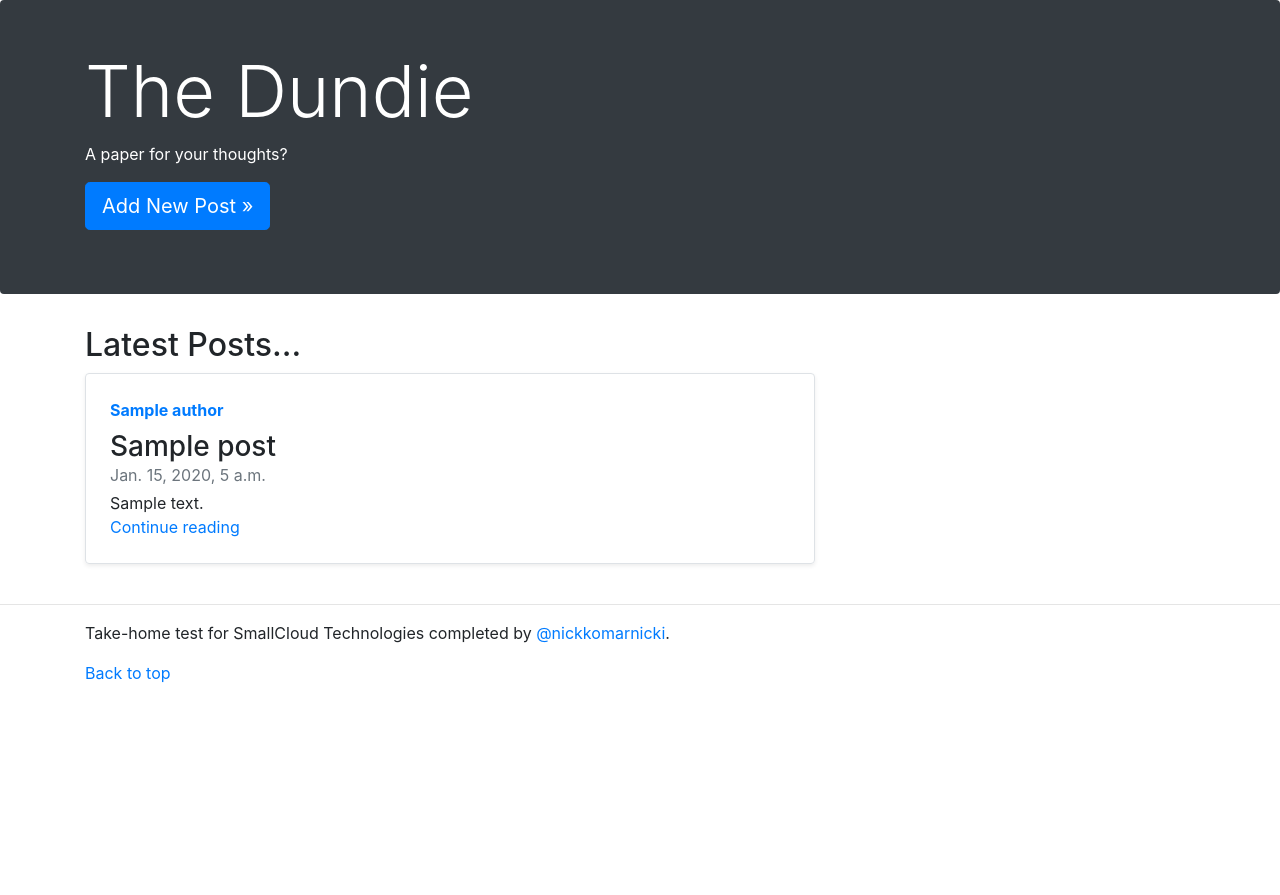
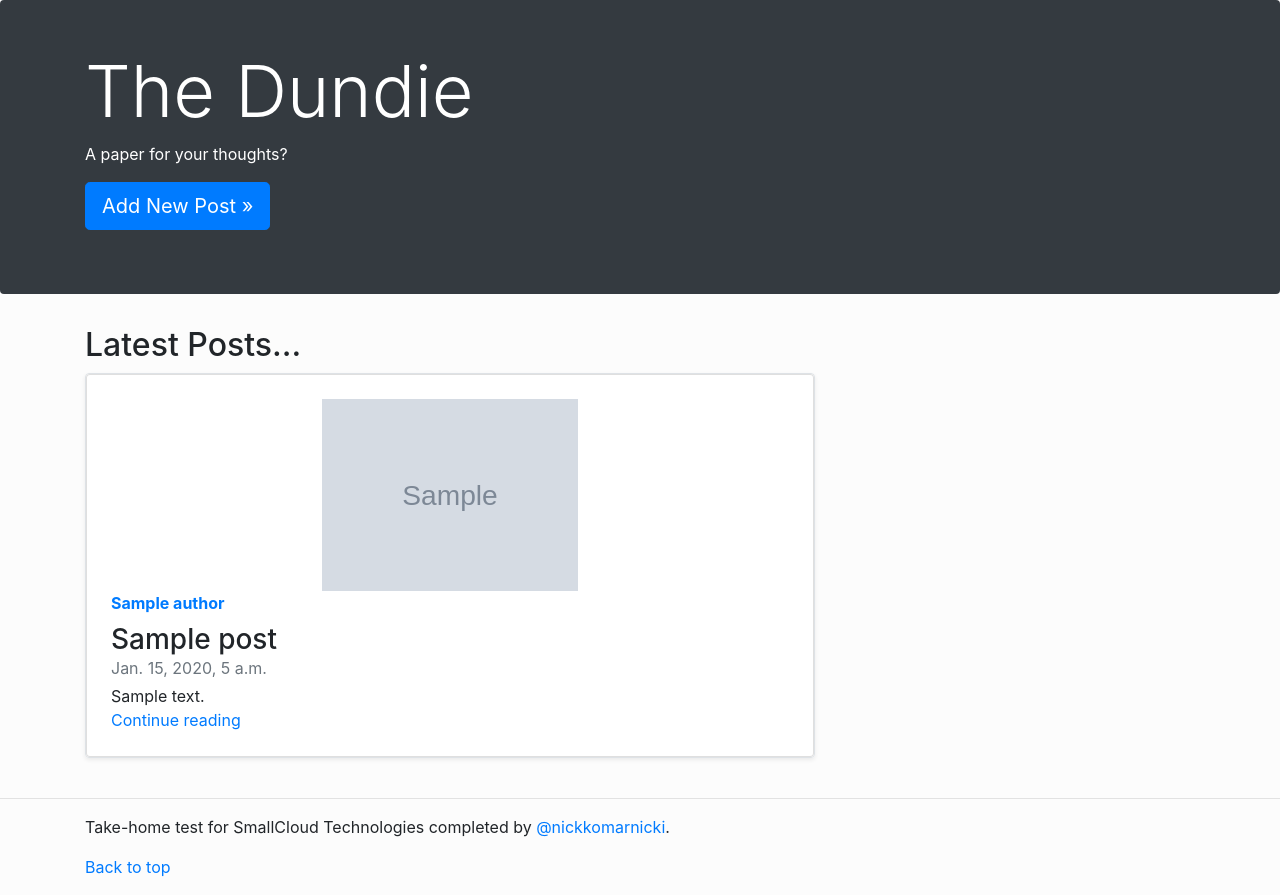
Before and after one commit to nick-k-dev/nkblogsite-django-demo, a Django app: page /blog/ in a window 1280 px wide. Before the commit the page ends 683 px from the top, so only its background shows below. Run offline with Django 3.2, Linux system fonts and the light colour scheme; tables that the repository leaves empty hold one stand-in row (values such as "Sample post"); grey boxes marked "Sample" are stand-in pictures; some libraries are stand-ins or nearby versions.

Commit message:
Added static folder to set up css file and add some placeholder images

```diff
--- a/blog/models.py
+++ b/blog/models.py
@@ -4,6 +4,7 @@ from django.db import models
 class Author(models.Model):
     name = models.CharField(max_length=50)
     bio = models.CharField(max_length=300)
+    img_url = models.TextField(blank=True)
 
     def __str__(self):
         return self.name
--- /dev/null
+++ b/blog/static/blog/style.css
@@ -0,0 +1,9 @@
+body {
+    background-color: #fcfcfc;
+}
+
+.card-img-top {
+    width: 100%;
+    height: 15vw;
+    object-fit: contain;
+}
--- a/blog/templates/blog/index.html
+++ b/blog/templates/blog/index.html
@@ -7,6 +7,8 @@
     <title>The Dundie | Paper for your thoughts?</title>
     <link rel="stylesheet" href="https://stackpath.bootstrapcdn.com/bootstrap/4.3.1/css/bootstrap.min.css"
         integrity="sha384-ggOyR0iXCbMQv3Xipma34MD+dH/1fQ784/j6cY/iJTQUOhcWr7x9JvoRxT2MZw1T" crossorigin="anonymous">
+    {% load static %}
+    <link rel="stylesheet" type="text/css" href="{% static 'blog/style.css' %}">
 </head>
 
 <body>
@@ -26,7 +28,8 @@
                 <div class="col-md-8">
                     <div
                         class="row no-gutters border rounded overflow-hidden flex-md-row mb-4 shadow-sm h-md-250 position-relative">
-                        <div class="col p-4 d-flex flex-column position-static">
+                        <div class="card col p-4 d-flex flex-column position-static">
+                            <img src="{{ post.author.img_url }}" class="card-img-top" alt="...">
                             <strong class="d-inline-block mb-2 text-primary">{{post.author.name}}</strong>
                             <h3 class="mb-0">{{post.title}}</h3>
                             <div class="mb-1 text-muted">{{post.created_date}}</div>
```
Also changed, not shown: blog/migrations/0003_author_img_url.py (added), blog/static/blog/images/dwight.jpg (added), blog/static/blog/images/jim.jpg (added), blog/static/blog/images/pam.jpg (added), blog/static/blog/images/phyllis.jpg (added), blog/static/blog/images/stanley.jpg (added), blog/static/blog/images/toby.jpg (added).
